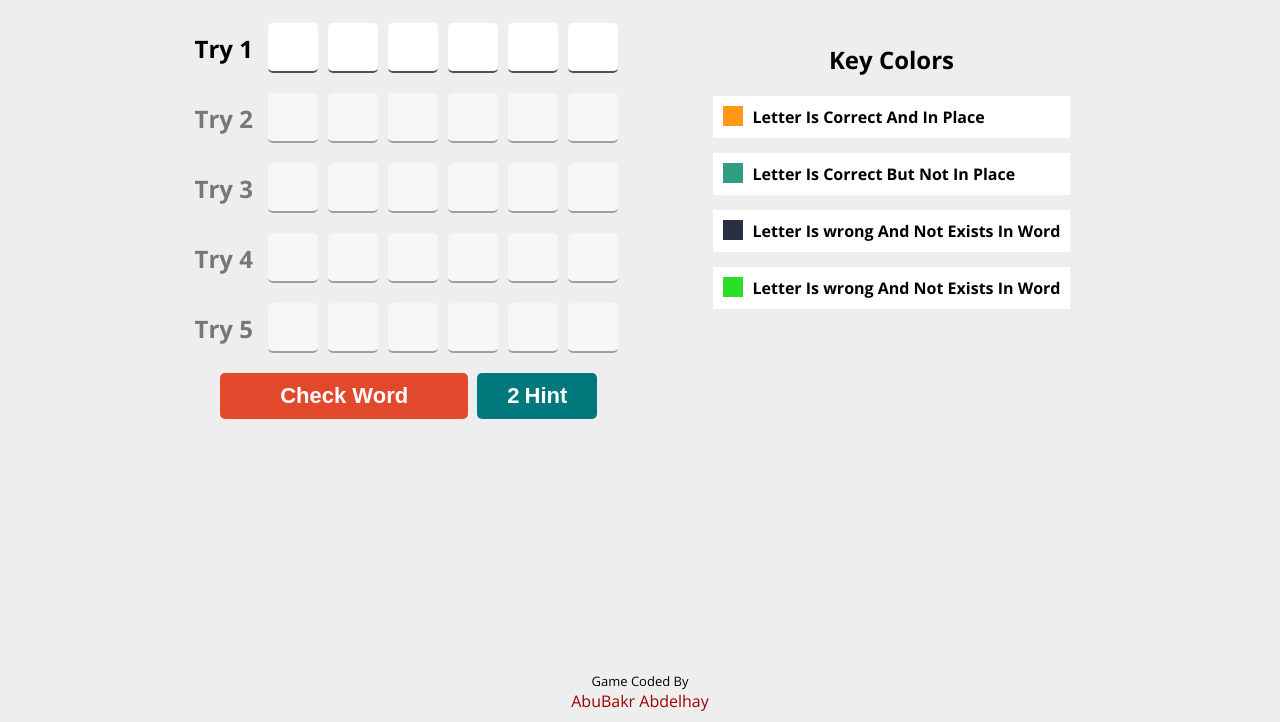
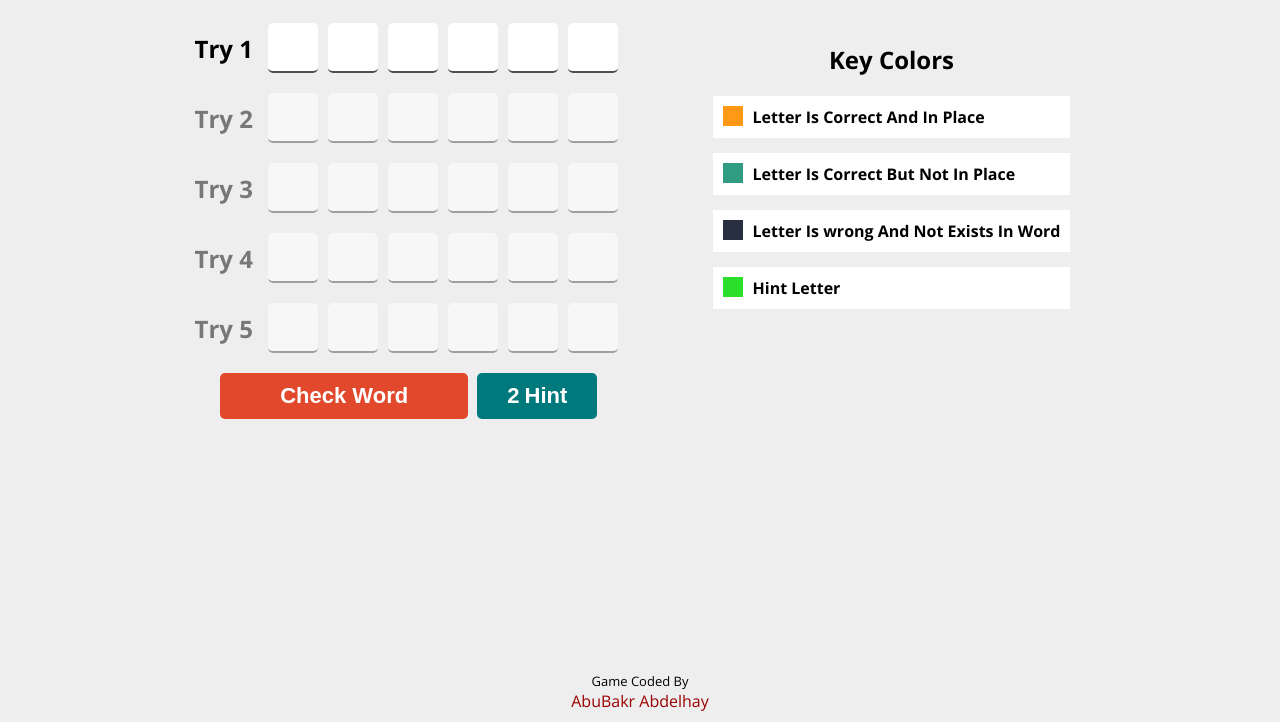
Before and after one commit to AboBakr2003/Guess_The-Word_Game, a plain HTML site: page index.html in a window 1280 px wide. Shown: the part 78-800 px from the top of the page. Drawn offline with nearby package versions, Linux system fonts and the light colour scheme.

Commit message:
update key color div text content

```diff
--- a/index.html
+++ b/index.html
@@ -35,7 +35,7 @@
           </div>
           <div class="key-color">
             <div class="key hint-letter"></div>
-            <div class="key-text">Letter Is wrong And Not Exists In Word</div>
+            <div class="key-text">Hint Letter</div>
           </div>
           <div class="message"></div>
         </div>
```
